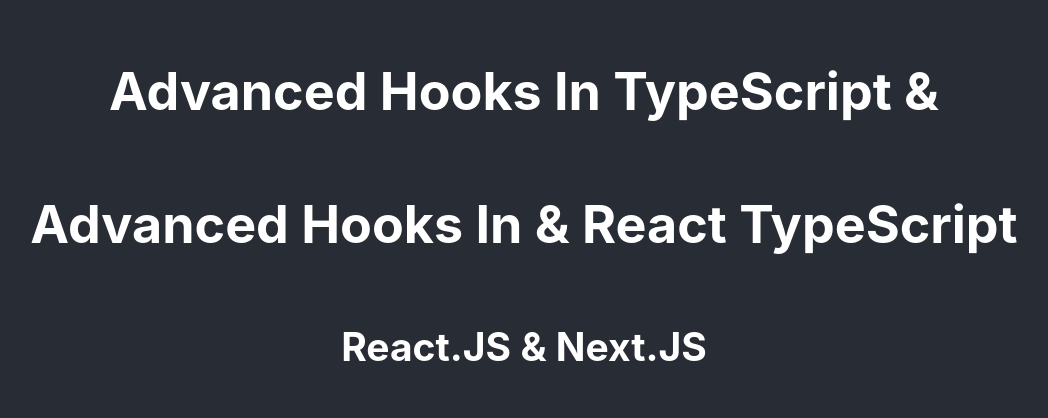
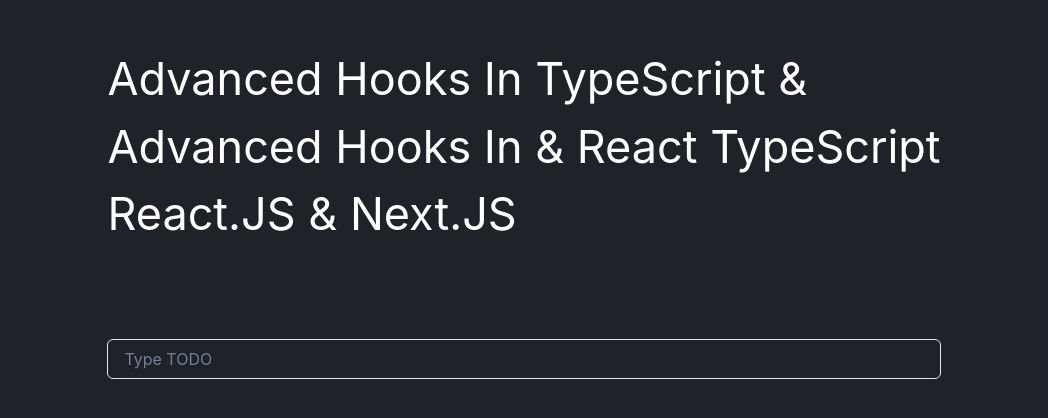
Before and after one commit to AhmedShaykh/Advanced-Hooks, a React (Create React App) app: page / in a window 1280 px wide. Shown: the part 186-604 px from the top of the page, without its empty margins (116-1164 px from the left). Built offline with nearby package versions, Linux system fonts and the light colour scheme.

Commit message:
Git Init

```diff
--- a/src/App.css
+++ b/src/App.css
@@ -2,19 +2,8 @@
   text-align: center;
 }
 
-.App-logo {
-  height: 40vmin;
-  pointer-events: none;
-}
-
-@media (prefers-reduced-motion: no-preference) {
-  .App-logo {
-    animation: App-logo-spin infinite 20s linear;
-  }
-}
-
 .App-header {
-  background-color: #282c34;
+  background-color: #1f2229;
   min-height: 100vh;
   display: flex;
   flex-direction: column;
@@ -23,16 +12,3 @@
   font-size: calc(10px + 2vmin);
   color: white;
 }
-
-.App-link {
-  color: #61dafb;
-}
-
-@keyframes App-logo-spin {
-  from {
-    transform: rotate(0deg);
-  }
-  to {
-    transform: rotate(360deg);
-  }
-}
--- a/src/App.tsx
+++ b/src/App.tsx
@@ -1,16 +1,21 @@
-import React from 'react';
 import './App.css';
 import InterfaceProps from './Components/InterfaceProps';
 import Props from './Components/Props';
+import Todo from './Components/Todo';
+import { Text, Center } from '@chakra-ui/react';
 
 function App() {
   return (
     <div className="App-header">
-      <Props ts="TypeScript" />
-      <Props>
-        React TypeScript
-      </Props>
-      <InterfaceProps lang=".JS" data="Next" />
+      <Text fontSize='45px' textAlign="ceter">
+        <Props ts="TypeScript" />
+        <Props>
+          React TypeScript
+        </Props>
+        <InterfaceProps lang=".JS" data="Next" />
+        <br />
+        <Todo />
+      </Text>
     </div>
   );
 }
--- a/src/Components/InterfaceProps.tsx
+++ b/src/Components/InterfaceProps.tsx
@@ -1,6 +1,4 @@
-import React from 'react';
-
-type typeProps = {
+interface typeProps {
     data: string;
     lang?: string;
 }
--- a/src/Components/Props.tsx
+++ b/src/Components/Props.tsx
@@ -1,6 +1,4 @@
-import React from 'react';
-
-interface typeProps {
+type typeProps = {
     ts?: string;
     children?: React.ReactNode;
 }
--- /dev/null
+++ b/src/Components/Todo.tsx
@@ -0,0 +1,18 @@
+import { useState } from 'react';
+import { Input } from '@chakra-ui/react';
+
+function Todo() {
+
+    const [todo, setTodo] = useState("");
+
+    return (
+        <div>
+            <Input type="text"
+                placeholder='Type TODO'
+                value={todo}
+                onChange={(e) => setTodo(e.target.value)} />
+        </div>
+    )
+}
+
+export default Todo;
--- a/src/index.tsx
+++ b/src/index.tsx
@@ -3,13 +3,16 @@
 import './index.css';
 import App from './App';
 import reportWebVitals from './reportWebVitals';
+import { ChakraProvider } from '@chakra-ui/react';
 
 const root = ReactDOM.createRoot(
   document.getElementById('root') as HTMLElement
 );
 root.render(
   <React.StrictMode>
-    <App />
+    <ChakraProvider>
+      <App />
+    </ChakraProvider>
   </React.StrictMode>
 );
 
```
